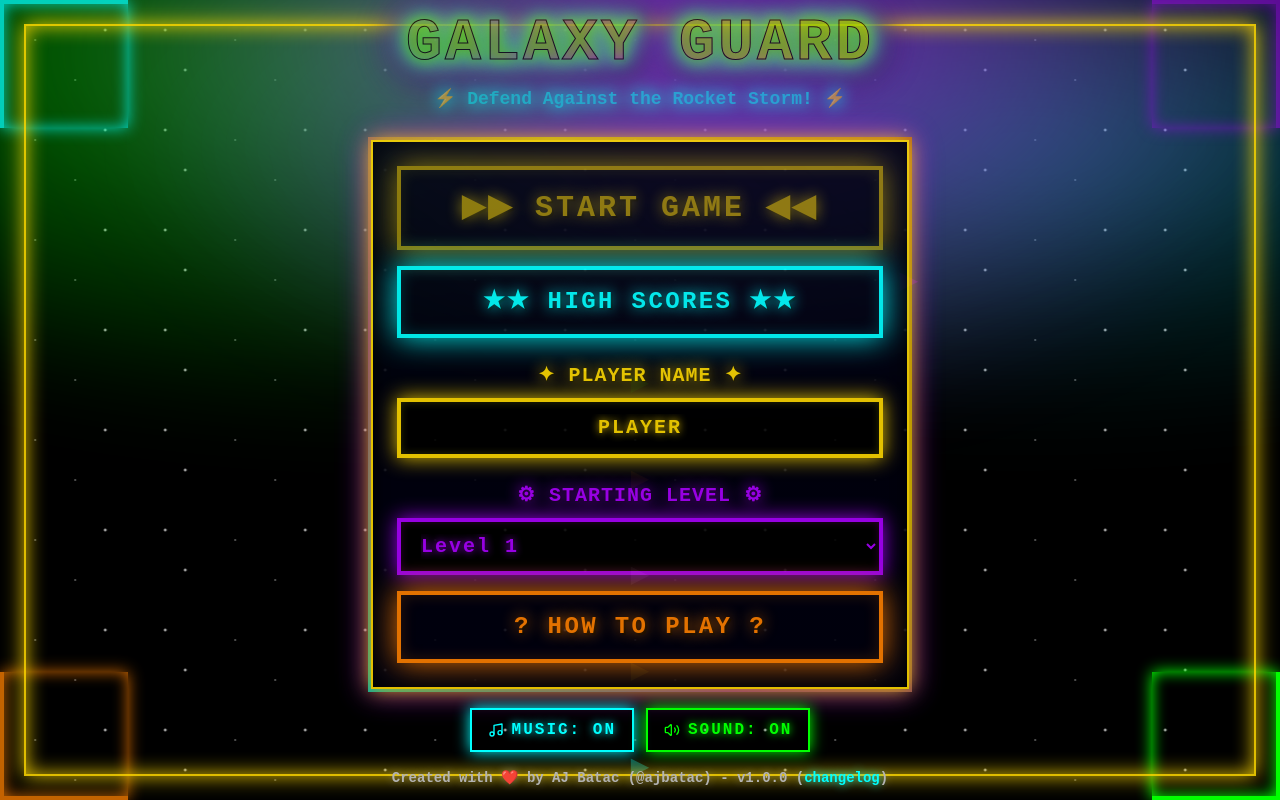
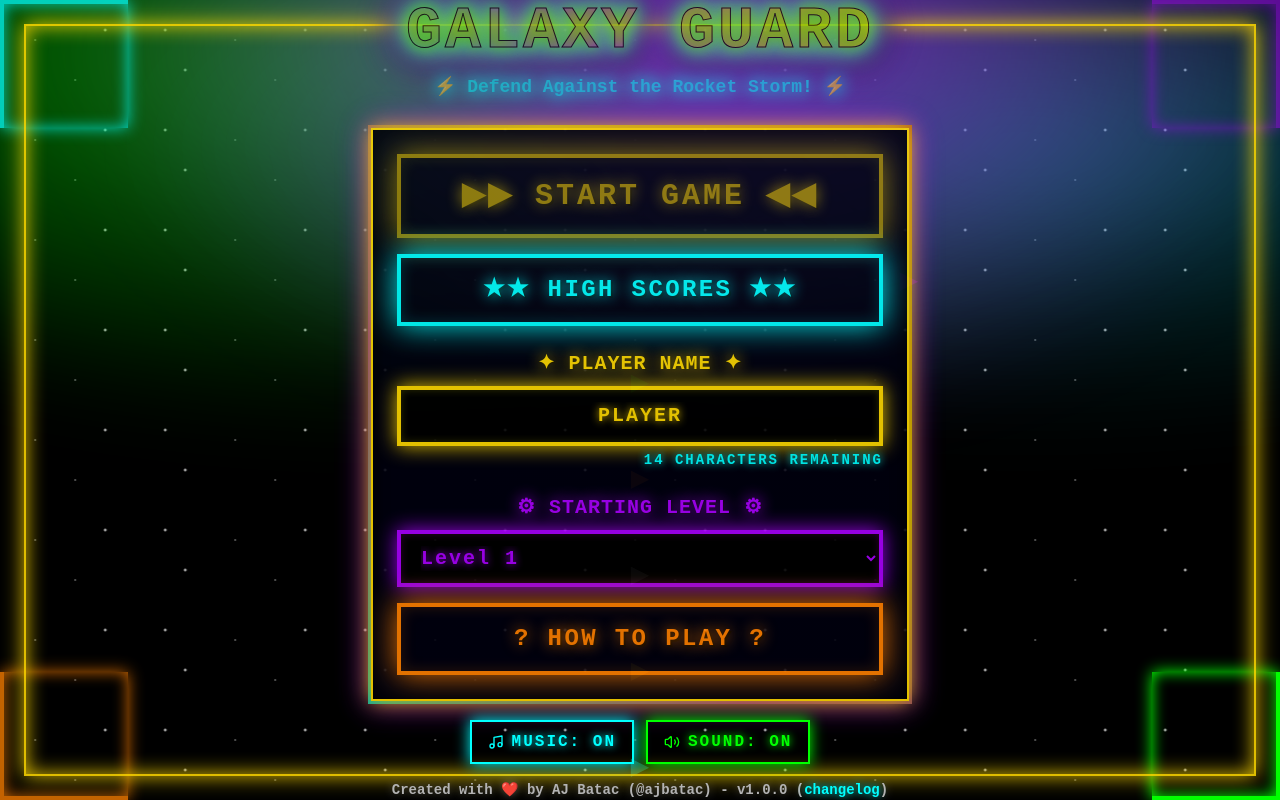
Before and after one commit to rephrais/galaxy-guard, a React (Vite) app: page / in a window 1280 px wide. Built offline with nearby package versions, Linux system fonts and the light colour scheme; the HTML template or start-up script is replaced by a standard one.

Commit message:
Add character limit indicator
Add a character limit indicator to the player name input field in the start menu, showing the remaining characters as the user types. This update is made to `src/components/game/StartMenu.tsx`.

```diff
--- a/src/components/game/StartMenu.tsx
+++ b/src/components/game/StartMenu.tsx
@@ -337,7 +337,7 @@ export const StartMenu: React.FC<StartMenuProps> = ({
                        }}>
                   ✦ PLAYER NAME ✦
                 </label>
-                <input
+              <input
                   type="text"
                   value={playerName}
                   onChange={(e) => {
@@ -352,6 +352,12 @@ export const StartMenu: React.FC<StartMenuProps> = ({
                     textShadow: '0 0 8px hsl(var(--neon-yellow))'
                   }}
                 />
+                <div className="pixel-text text-xs sm:text-sm text-neon-cyan mt-1 text-right"
+                     style={{
+                       textShadow: '0 0 8px hsl(var(--neon-cyan))'
+                     }}>
+                  {20 - playerName.length} characters remaining
+                </div>
               </div>
 
               {/* Level Dropdown - 80s style */}
```
